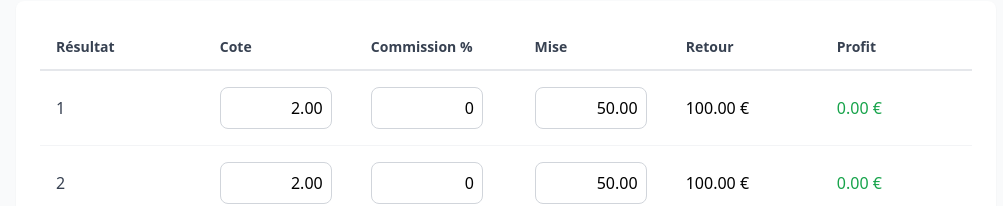
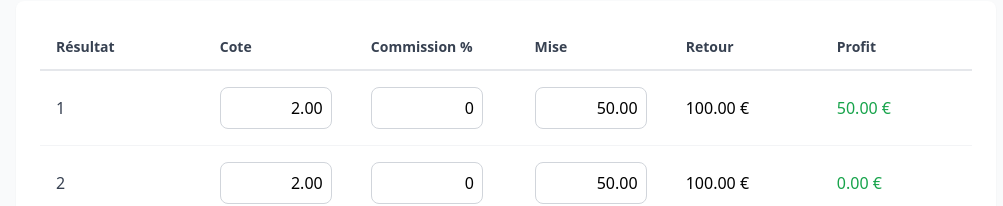
Before and after one commit to Web-Online-Concept/rounders-pro, a Next.js app: page /outils/surebet-calculatrice in a window 1280 px wide. Shown: the part 469-675 px from the top of the page, without its empty margins (134-1137 px from the left). Built offline with nearby package versions, Linux system fonts and the light colour scheme.

Commit message:
Update SurebetCalculator.js

```diff
--- a/app/outils/surebet-calculatrice/SurebetCalculator.js
+++ b/app/outils/surebet-calculatrice/SurebetCalculator.js
@@ -1,24 +1,28 @@
 'use client';
 
-import { useState, useEffect, useRef } from 'react';
+import { useState, useEffect } from 'react';
 
 export default function SurebetCalculator() {
   const [outcomes, setOutcomes] = useState(2);
-  const [surebetType, setSurebetType] = useState('1-2'); // Type de pari
+  const [surebetType, setSurebetType] = useState('1-2');
   const [currency, setCurrency] = useState('EUR');
   const [roundStakes, setRoundStakes] = useState(false);
   const [roundTo, setRoundTo] = useState(1);
 
-  // Initialiser avec des valeurs par défaut comme surebet.com
-  const [data, setData] = useState([
-    { odds: '2.00', stake: '50.00', commission: '0' },
-    { odds: '2.00', stake: '50.00', commission: '0' },
-    { odds: '', stake: '', commission: '0' },
-    { odds: '', stake: '', commission: '0' },
-  ]);
+  // État pour chaque ligne
+  const [odds1, setOdds1] = useState('2.00');
+  const [odds2, setOdds2] = useState('2.00');
+  const [odds3, setOdds3] = useState('');
+
+  const [stake1, setStake1] = useState('50.00');
+  const [stake2, setStake2] = useState('50.00');
+  const [stake3, setStake3] = useState('');
+
+  const [commission1, setCommission1] = useState('0');
+  const [commission2, setCommission2] = useState('0');
+  const [commission3, setCommission3] = useState('0');
 
   const [totalStakeInput, setTotalStakeInput] = useState('100.00');
-  const redistributeTimer = useRef(null);
 
   const currencySymbols = {
     EUR: '€',
@@ -54,50 +58,44 @@ export default function SurebetCalculator() {
 
   // Calculer les résultats
   const calculateResults = () => {
-    let validData = true;
+    const oddsArray = [parseFloat(odds1) || 0, parseFloat(odds2) || 0, parseFloat(odds3) || 0];
+    const stakesArray = [parseFloat(stake1) || 0, parseFloat(stake2) || 0, parseFloat(stake3) || 0];
+    const commissionsArray = [parseFloat(commission1) || 0, parseFloat(commission2) || 0, parseFloat(commission3) || 0];
+
     let totalStake = 0;
-    const parsedData = [];
+    let impliedProbSum = 0;
+    const results = [];
 
-    // Parser les données
     for (let i = 0; i < outcomes; i++) {
-      const odd = parseFloat(data[i].odds) || 0;
-      const stake = parseFloat(data[i].stake) || 0;
-      const commission = parseFloat(data[i].commission) || 0;
+      const odd = oddsArray[i];
+      const stake = stakesArray[i];
+      const commission = commissionsArray[i];
 
-      if (odd <= 1) {
-        validData = false;
+      let adjustedOdd = odd;
+      if (odd > 1 && commission !== 0) {
+        if (commission < 0) {
+          adjustedOdd = odd / (1 + Math.abs(commission) / 100);
+        } else {
+          adjustedOdd = odd * (1 - commission / 100);
+        }
       }
 
-      parsedData[i] = {
-        odds: odd,
-        stake: stake,
-        commission: commission,
-        adjustedOdds: commission !== 0
-          ? (commission < 0 ? odd / (1 + Math.abs(commission) / 100) : odd * (1 - commission / 100))
-          : odd
-      };
+      if (adjustedOdd > 1) {
+        impliedProbSum += 1 / adjustedOdd;
+      }
 
       totalStake += stake;
-    }
 
-    if (!validData || totalStake === 0) {
-      return {
-        isValid: false,
-        totalStake: totalStake,
-        items: parsedData.map(item => ({
-          ...item,
-          return: 0,
-          profit: 0
-        }))
-      };
-    }
+      const returnValue = stake * adjustedOdd;
+      const profit = returnValue - totalStake;
 
-    // Calculer les probabilités implicites
-    let impliedProbSum = 0;
-    for (let i = 0; i < outcomes; i++) {
-      if (parsedData[i].adjustedOdds > 1) {
-        impliedProbSum += 1 / parsedData[i].adjustedOdds;
-      }
+      results.push({
+        odd,
+        stake,
+        adjustedOdd,
+        return: returnValue,
+        profit
+      });
     }
 
     const isSurebet = impliedProbSum < 1 && impliedProbSum > 0;
@@ -105,21 +103,12 @@ export default function SurebetCalculator() {
       ? (isSurebet ? ((1 - impliedProbSum) * 100) : (-(impliedProbSum - 1) * 100))
       : 0;
 
-    // Calculer retours et profits
-    const results = parsedData.map(item => ({
-      ...item,
-      return: item.stake * item.adjustedOdds,
-      profit: (item.stake * item.adjustedOdds) - totalStake
-    }));
-
-    const returnValues = results.map(r => r.return).filter(v => v > 0);
-    const profitValues = results.map(r => r.profit);
-
-    const minReturn = returnValues.length > 0 ? Math.min(...returnValues) : 0;
-    const minProfit = profitValues.length > 0 ? Math.min(...profitValues) : 0;
+    const validReturns = results.filter(r => r.return > 0).map(r => r.return);
+    const minReturn = validReturns.length > 0 ? Math.min(...validReturns) : 0;
+    const minProfit = totalStake > 0 ? minReturn - totalStake : 0;
 
     return {
-      isValid: true,
+      isValid: totalStake > 0 && results.some(r => r.odd > 1),
       isSurebet,
       profitPercent,
       totalStake,
@@ -129,113 +118,116 @@ export default function SurebetCalculator() {
     };
   };
 
-  // Mettre à jour les mises automatiquement
+  // Redistribuer les mises
   const redistributeStakes = (newTotalStake) => {
-    const currentData = [...data];
-    const validOdds = [];
+    if (!newTotalStake || newTotalStake <= 0) return;
+
+    const oddsArray = [parseFloat(odds1) || 0, parseFloat(odds2) || 0, parseFloat(odds3) || 0];
+    const commissionsArray = [parseFloat(commission1) || 0, parseFloat(commission2) || 0, parseFloat(commission3) || 0];
+
     let sumInverseOdds = 0;
+    const adjustedOdds = [];
 
-    // Calculer la somme des inverses des cotes
     for (let i = 0; i < outcomes; i++) {
-      const odd = parseFloat(currentData[i].odds);
+      const odd = oddsArray[i];
+      const commission = commissionsArray[i];
+
       if (odd > 1) {
-        const commission = parseFloat(currentData[i].commission) || 0;
-        const adjustedOdd = commission !== 0
-          ? (commission < 0 ? odd / (1 + Math.abs(commission) / 100) : odd * (1 - commission / 100))
-          : odd;
-        validOdds[i] = adjustedOdd;
+        let adjustedOdd = odd;
+        if (commission !== 0) {
+          if (commission < 0) {
+            adjustedOdd = odd / (1 + Math.abs(commission) / 100);
+          } else {
+            adjustedOdd = odd * (1 - commission / 100);
+          }
+        }
+        adjustedOdds[i] = adjustedOdd;
         sumInverseOdds += 1 / adjustedOdd;
       }
     }
 
     if (sumInverseOdds === 0) return;
 
-    // Redistribuer les mises
-    const newData = [...currentData];
-    for (let i = 0; i < outcomes; i++) {
-      if (validOdds[i]) {
-        let stake = (newTotalStake / sumInverseOdds) / validOdds[i];
-
-        if (roundStakes && roundTo > 0) {
-          stake = Math.round(stake / roundTo) * roundTo;
-        }
-
-        newData[i].stake = stake.toFixed(2);
+    // Calculer les nouvelles mises
+    if (outcomes >= 1 && adjustedOdds[0]) {
+      let stake = (newTotalStake / sumInverseOdds) / adjustedOdds[0];
+      if (roundStakes && roundTo > 0) {
+        stake = Math.round(stake / roundTo) * roundTo;
       }
+      setStake1(stake.toFixed(2));
     }
 
-    setData(newData);
-  };
-
-  // Gérer le changement de cote
-  const handleOddsChange = (index, value) => {
-    const newData = [...data];
-    newData[index].odds = value;
-    setData(newData);
-
-    // Annuler le timer précédent
-    if (redistributeTimer.current) {
-      clearTimeout(redistributeTimer.current);
+    if (outcomes >= 2 && adjustedOdds[1]) {
+      let stake = (newTotalStake / sumInverseOdds) / adjustedOdds[1];
+      if (roundStakes && roundTo > 0) {
+        stake = Math.round(stake / roundTo) * roundTo;
+      }
+      setStake2(stake.toFixed(2));
     }
 
-    // Redistribuer les mises après un délai
-    const totalStake = newData.reduce((sum, item, i) =>
-      i < outcomes ? sum + (parseFloat(item.stake) || 0) : sum, 0
-    );
-
-    if (totalStake > 0 && value && parseFloat(value) > 1) {
-      redistributeTimer.current = setTimeout(() => {
-        redistributeStakes(totalStake);
-      }, 500);
+    if (outcomes >= 3 && adjustedOdds[2]) {
+      let stake = (newTotalStake / sumInverseOdds) / adjustedOdds[2];
+      if (roundStakes && roundTo > 0) {
+        stake = Math.round(stake / roundTo) * roundTo;
+      }
+      setStake3(stake.toFixed(2));
     }
   };
 
-  // Gérer le changement de mise
+  // Gérer les changements de cotes
+  const handleOddsChange = (index, value) => {
+    if (index === 0) setOdds1(value);
+    else if (index === 1) setOdds2(value);
+    else if (index === 2) setOdds3(value);
+
+    // Redistribuer après un délai
+    setTimeout(() => {
+      const total = (parseFloat(stake1) || 0) + (parseFloat(stake2) || 0) + (parseFloat(stake3) || 0);
+      if (total > 0) {
+        redistributeStakes(total);
+      }
+    }, 500);
+  };
+
+  // Gérer les changements de mises
   const handleStakeChange = (index, value) => {
-    const newData = [...data];
-    newData[index].stake = value;
-    setData(newData);
+    if (index === 0) setStake1(value);
+    else if (index === 1) setStake2(value);
+    else if (index === 2) setStake3(value);
 
     // Mettre à jour le total
-    const newTotal = newData.reduce((sum, item, i) =>
-      i < outcomes ? sum + (parseFloat(item.stake) || 0) : sum, 0
-    );
-    setTotalStakeInput(newTotal > 0 ? newTotal.toFixed(2) : '');
+    setTimeout(() => {
+      const s1 = index === 0 ? parseFloat(value) || 0 : parseFloat(stake1) || 0;
+      const s2 = index === 1 ? parseFloat(value) || 0 : parseFloat(stake2) || 0;
+      const s3 = index === 2 ? parseFloat(value) || 0 : parseFloat(stake3) || 0;
+      const total = s1 + s2 + (outcomes >= 3 ? s3 : 0);
+      setTotalStakeInput(total > 0 ? total.toFixed(2) : '');
+    }, 100);
   };
 
-  // Gérer le changement de commission
+  // Gérer les changements de commissions
   const handleCommissionChange = (index, value) => {
-    const newData = [...data];
-    newData[index].commission = value;
-    setData(newData);
+    if (index === 0) setCommission1(value);
+    else if (index === 1) setCommission2(value);
+    else if (index === 2) setCommission3(value);
 
-    // Annuler le timer précédent
-    if (redistributeTimer.current) {
-      clearTimeout(redistributeTimer.current);
-    }
-
-    // Recalculer les mises après un délai
-    const totalStake = newData.reduce((sum, item, i) =>
-      i < outcomes ? sum + (parseFloat(item.stake) || 0) : sum, 0
-    );
-
-    if (totalStake > 0) {
-      redistributeTimer.current = setTimeout(() => {
-        redistributeStakes(totalStake);
-      }, 500);
-    }
+    // Redistribuer après un délai
+    setTimeout(() => {
+      const total = (parseFloat(stake1) || 0) + (parseFloat(stake2) || 0) + (parseFloat(stake3) || 0);
+      if (total > 0) {
+        redistributeStakes(total);
+      }
+    }, 500);
   };
 
   // Gérer le changement de mise totale
   const handleTotalStakeChange = (value) => {
     setTotalStakeInput(value);
-    const newTotalStake = parseFloat(value) || 0;
-    if (newTotalStake > 0) {
-      redistributeStakes(newTotalStake);
+    const newTotal = parseFloat(value) || 0;
+    if (newTotal > 0) {
+      redistributeStakes(newTotal);
     }
   };
-
-  const results = calculateResults();
 
   // Ajuster le nombre d'issues selon le type de pari
   useEffect(() => {
@@ -244,24 +236,24 @@ export default function SurebetCalculator() {
       case 'H1-H2':
       case 'O-U':
         setOutcomes(2);
+        setOdds3('');
+        setStake3('');
         break;
       case '1-X-2':
       case '1X-2':
         setOutcomes(3);
+        if (!odds3) setOdds3('3.00');
         break;
       default:
         setOutcomes(2);
     }
   }, [surebetType]);
 
-  // Cleanup timer on unmount
-  useEffect(() => {
-    return () => {
-      if (redistributeTimer.current) {
-        clearTimeout(redistributeTimer.current);
-      }
-    };
-  }, []);
+  const results = calculateResults();
+
+  const getOdds = (index) => index === 0 ? odds1 : index === 1 ? odds2 : odds3;
+  const getStake = (index) => index === 0 ? stake1 : index === 1 ? stake2 : stake3;
+  const getCommission = (index) => index === 0 ? commission1 : index === 1 ? commission2 : commission3;
 
   return (
     <div className="min-h-screen bg-gray-50 py-8 px-4 sm:px-6 lg:px-8">
@@ -420,7 +412,7 @@ export default function SurebetCalculator() {
                     <input
                       type="text"
                       placeholder="0.00"
-                      value={data[index]?.odds || ''}
+                      value={getOdds(index)}
                       onChange={(e) => handleOddsChange(index, e.target.value)}
                       className="w-24 sm:w-28 px-2 py-2 border border-gray-300 rounded-lg focus:ring-2 focus:ring-indigo-500 focus:border-indigo-500 text-sm sm:text-base text-right"
                     />
@@ -429,7 +421,7 @@ export default function SurebetCalculator() {
                     <input
                       type="text"
                       placeholder="0"
-                      value={data[index]?.commission || ''}
+                      value={getCommission(index)}
                       onChange={(e) => handleCommissionChange(index, e.target.value)}
                       className="w-24 sm:w-28 px-2 py-2 border border-gray-300 rounded-lg focus:ring-2 focus:ring-indigo-500 focus:border-indigo-500 text-sm sm:text-base text-right"
                     />
@@ -438,7 +430,7 @@ export default function SurebetCalculator() {
                     <input
                       type="text"
                       placeholder="0.00"
-                      value={data[index]?.stake || ''}
+                      value={getStake(index)}
                       onChange={(e) => handleStakeChange(index, e.target.value)}
                       className="w-24 sm:w-28 px-2 py-2 border border-gray-300 rounded-lg focus:ring-2 focus:ring-indigo-500 focus:border-indigo-500 text-sm sm:text-base text-right"
                     />
```
